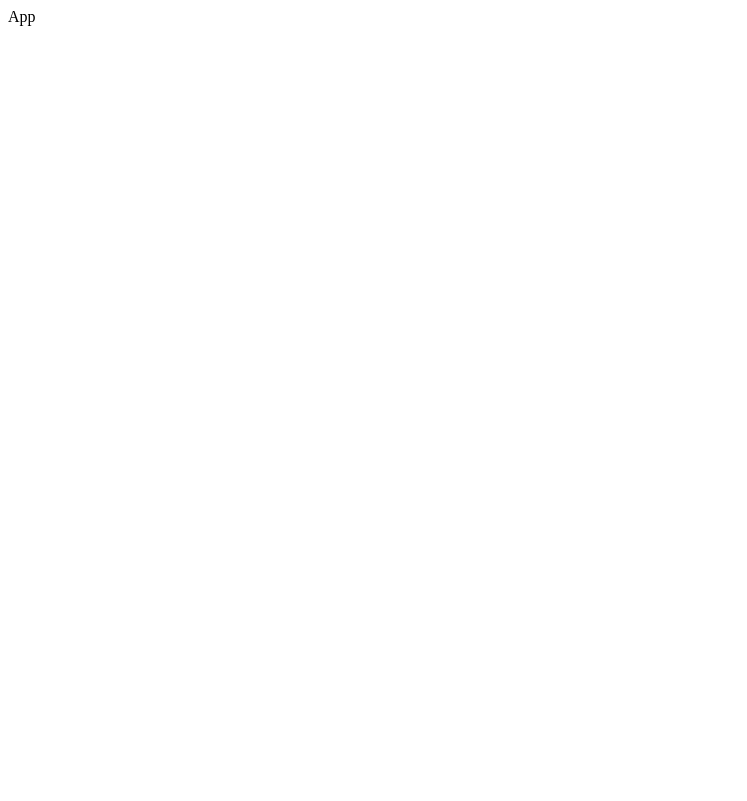
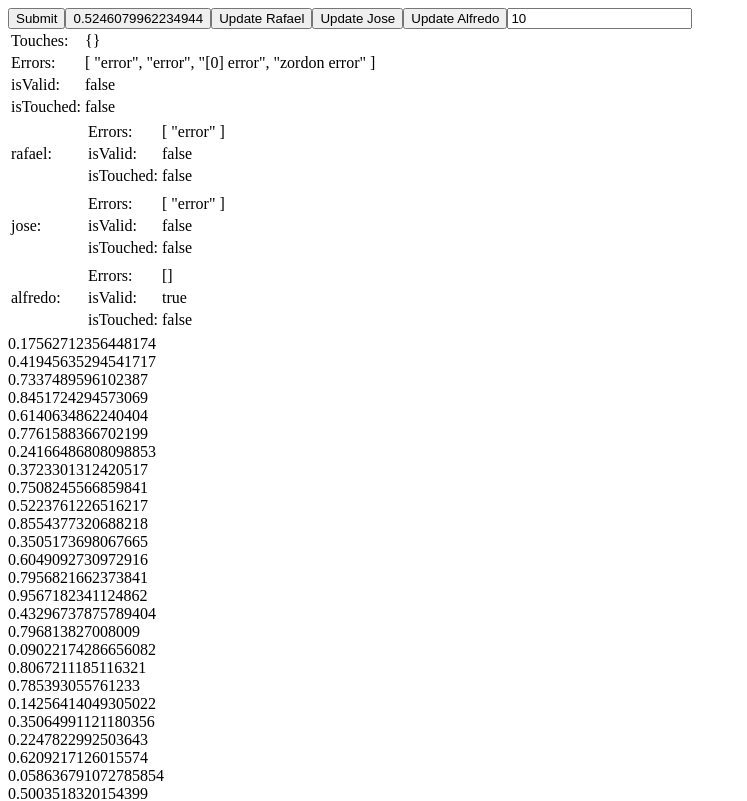
Before and after one commit to resourge/react-form, a React (Vite) app: page / in a window 1280 px wide. Shown: the top 801 px of the page, without its empty margins (0-747 px from the left). Built offline with nearby package versions, Linux system fonts and the light colour scheme.

Commit message:
fix(useform): onSubmit onlyOnTouch errors are not showing

```diff
--- a/src/App.tsx
+++ b/src/App.tsx
@@ -1,7 +1,225 @@
+/* eslint-disable @typescript-eslint/restrict-plus-operands */
+import React, { useEffect, useState } from 'react';
+
+import { Controller, useForm } from './lib'
+
+type Props = {
+	errors: string[]
+	isValid: boolean
+	isTouched: boolean
+}
+
+const Custom: React.FC<Props> = ({
+	errors,
+	isValid,
+	isTouched
+}: Props) => {
+	return (
+		<>
+			<tr>
+				<td>
+				Errors:
+				</td>
+				<td>
+					{ JSON.stringify(errors, null, 4) }
+				</td>
+			</tr>
+			<tr>
+				<td>
+				isValid:
+				</td>
+				<td>
+					{ isValid.toString() }
+				</td>
+			</tr>
+			<tr>
+				<td>
+				isTouched:
+				</td>
+				<td>
+					{ isTouched.toString() }
+				</td>
+			</tr>
+		</>
+	);
+};
+
+const CustomElement: React.FC = () => {
+	return (
+		<div>{ Math.random() } </div>
+	);
+};
+
 function App() {
+	const [randomNumber, setRandomNumber] = useState(Math.random())
+	const {
+		form,
+		touches,
+		formState,
+		context,
+
+		changeValue,
+		triggerChange,
+		field,
+		hasError,
+		handleSubmit
+	} = useForm<{
+		rafael: number
+		jose: number[]
+		alfredo: Array<{
+			zordon: number
+		}>
+	}>(
+		{
+			rafael: 10,
+			jose: [],
+			alfredo: Array.from({ length: 1000 }).map(() => ({
+				zordon: Math.random()
+			}))
+		},
+		{
+			validateDefault: true,
+			validate: () => {
+				throw new Error();
+			},
+			onErrors: () => {
+				return [
+					{
+						path: 'rafael',
+						errors: ['error']
+					},
+					{
+						path: 'jose',
+						errors: ['error']
+					},
+					{
+						path: 'alfredo[1]',
+						errors: ['[0] error']
+					},
+					{
+						path: `alfredo[${Math.random() * 10}].zordon`,
+						errors: ['zordon error']
+					}
+				]
+			}
+		}
+	)
+
+	const onSubmit = handleSubmit(() => {
+
+	})
+
+	useEffect(() => {
+		setRandomNumber(Math.random())
+	// eslint-disable-next-line react-hooks/exhaustive-deps
+	}, [form.alfredo[0]])
+
+	console.log('hasError alfredo[1]', hasError('alfredo[1]', { onlyOnTouch: true }))
+
+	console.log('hasError alfredo[1]', hasError('alfredo[1]'))
+	/* console.log('formState.alfredo[0].zordon.isValid', formState.alfredo[0].zordon.isValid)
+	console.log('formState.alfredo[0].zordon.errors', formState.alfredo[0].zordon.errors)
+*/
 	return (
 		<div>
-			App
+			<button onClick={onSubmit}>
+				Submit
+			</button>
+			<button onClick={() => {
+				setRandomNumber(Math.random())
+			}}>
+				{ randomNumber }
+			</button>
+			<button onClick={() => {
+				changeValue('rafael', Math.random())
+			}}>
+				Update Rafael
+			</button>
+			<button onClick={() => {
+				changeValue('jose', [Math.random() as unknown as any])
+			}}>
+				Update Jose
+			</button>
+			<button onClick={() => {
+				triggerChange((form) => {
+					form.alfredo[0].zordon = Math.random()
+				})
+			}}>
+				Update Alfredo
+			</button>
+			<input { ...field('rafael', { onChange: (e) => e.target.value })} />
+			<table>
+				<tbody>
+					<tr>
+						<td>
+							Touches:
+						</td>
+						<td>
+							{ JSON.stringify(touches, null, 4) }
+						</td>
+					</tr>
+					<tr>
+						<td>
+							Errors:
+						</td>
+						<td>
+							{ JSON.stringify(formState.errors, null, 4) }
+						</td>
+					</tr>
+					<tr>
+						<td>
+							isValid:
+						</td>
+						<td>
+							{ formState.isValid.toString() }
+						</td>
+					</tr>
+					<tr>
+						<td>
+							isTouched:
+						</td>
+						<td>
+							{ formState.isTouched.toString() }
+						</td>
+					</tr>
+					{
+						Object.keys(form)
+						.map((key, index) => (
+							<tr key={key + index}>
+								<td>
+									{key}:
+								</td>
+								<td>
+									<table>
+										<tbody>
+											<Custom
+												errors={(formState as any)[key].errors}
+												isValid={(formState as any)[key].isValid}
+												isTouched={(formState as any)[key].isTouched}
+											/>
+										</tbody>
+									</table>
+								</td>
+							</tr>
+						))
+					}
+				</tbody>
+			</table>
+			<div>
+				{
+					form.alfredo.map((_, index) => (
+						<Controller
+							key={`a_${index}`}
+							context={context}
+							name={`alfredo[${index}]`}
+						>
+							<CustomElement
+
+							/>
+						</Controller>
+					))
+				}
+			</div>
 		</div>
 	)
 }
--- a/src/lib/hooks/useForm.ts
+++ b/src/lib/hooks/useForm.ts
@@ -128,6 +128,11 @@ export const useForm = <T extends Record<string, any>>(
 		catch ( errors ) {
 			if ( errors ) {
 				const _errors = onErrors(errors);
+
+				Object.keys(_errors)
+				.forEach((key) => {
+					touches[key as keyof Touches<T>] = true;
+				})
 
 				setFormState({
 					form,
```
